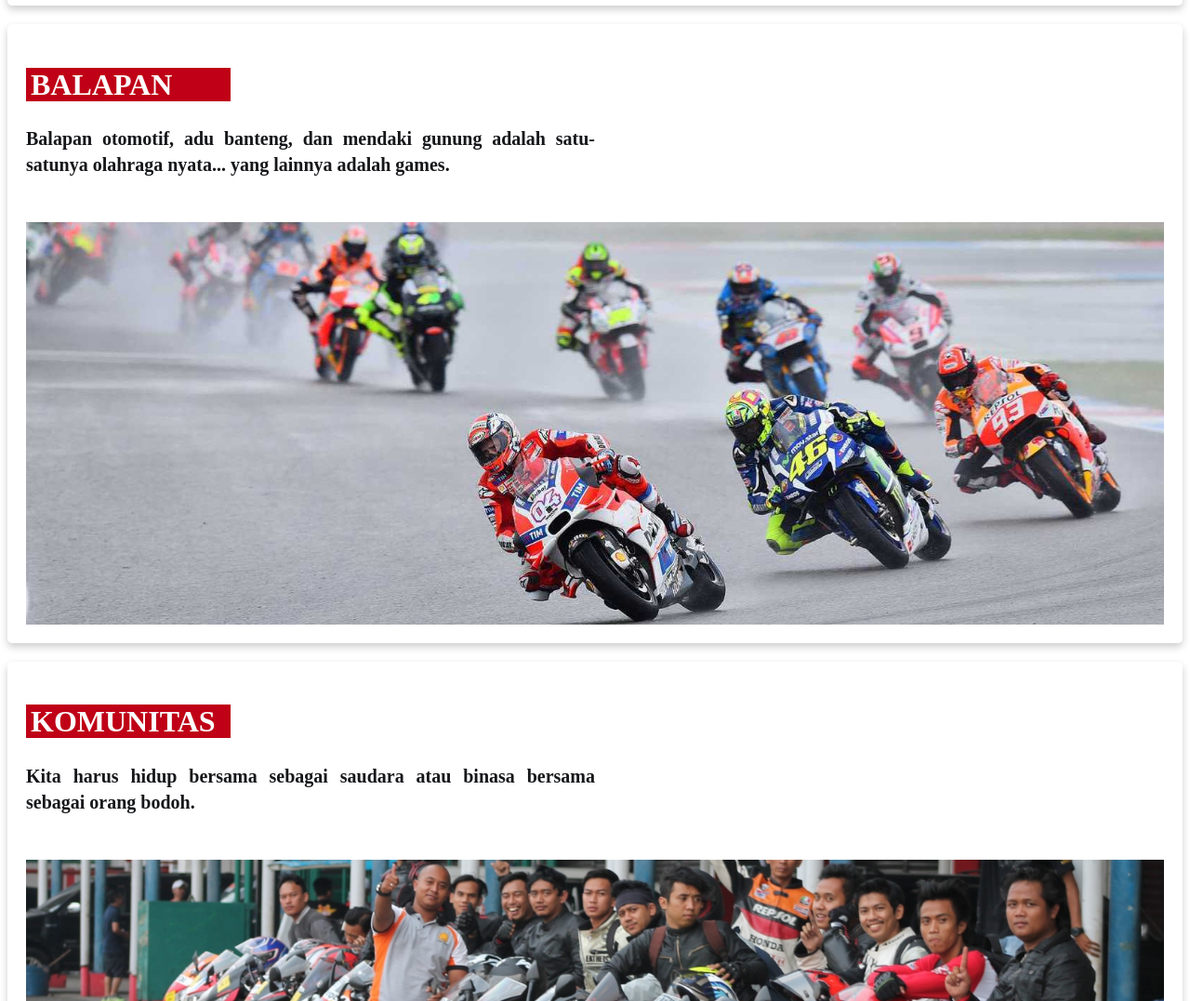
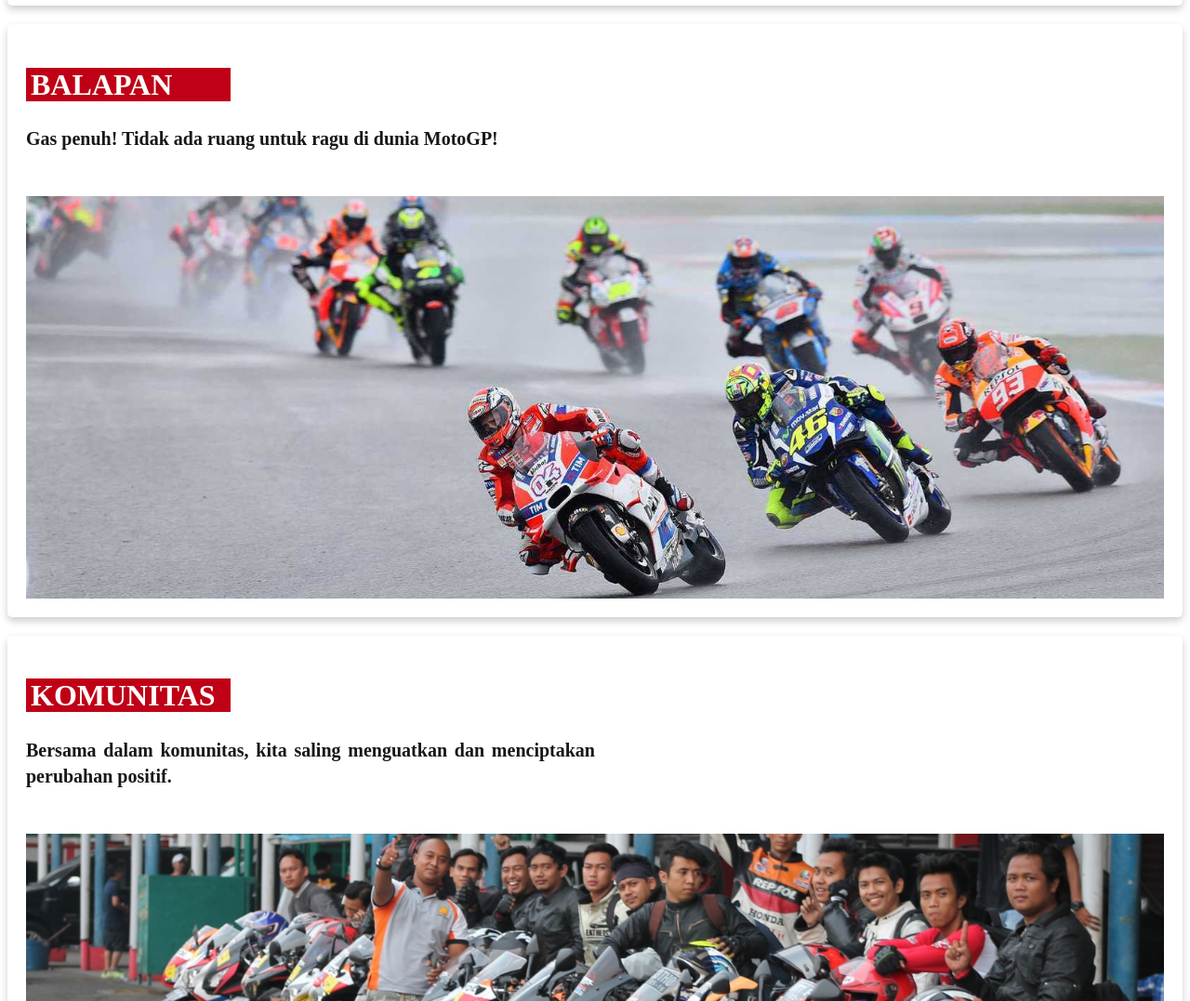
Before and after one commit to capinggunung/Website-Landing-Page, a plain HTML site: page index.html in a window 1280 px wide. Shown: the part 1380-2457 px from the top of the page at 93% size. Drawn offline with Linux system fonts and the light colour scheme.

Commit message:
Update index.html

```diff
--- a/index.html
+++ b/index.html
@@ -48,7 +48,7 @@
 			<h2 class="judul">BALAPAN</h2>
 			<div class="subjudul">
 				<p>
-				Balapan otomotif, adu banteng, dan mendaki gunung adalah satu-satunya olahraga nyata... yang lainnya adalah games.
+				Gas penuh! Tidak ada ruang untuk ragu di dunia MotoGP!
 				</p>
 			</div>
 			<img src="assets/balap2.jpg" class="featured-image" alt="balap">
@@ -58,7 +58,7 @@
 			<h2 class="judul">KOMUNITAS</h2>
 			<div class="subjudul">
 				<p>
-				Kita harus hidup bersama sebagai saudara atau binasa bersama sebagai orang bodoh.
+				Bersama dalam komunitas, kita saling menguatkan dan menciptakan perubahan positif.
 				</p>
 			</div>
 			<img src="assets/komunitas.jpg" class="featured-image" alt="komunitas">
```
